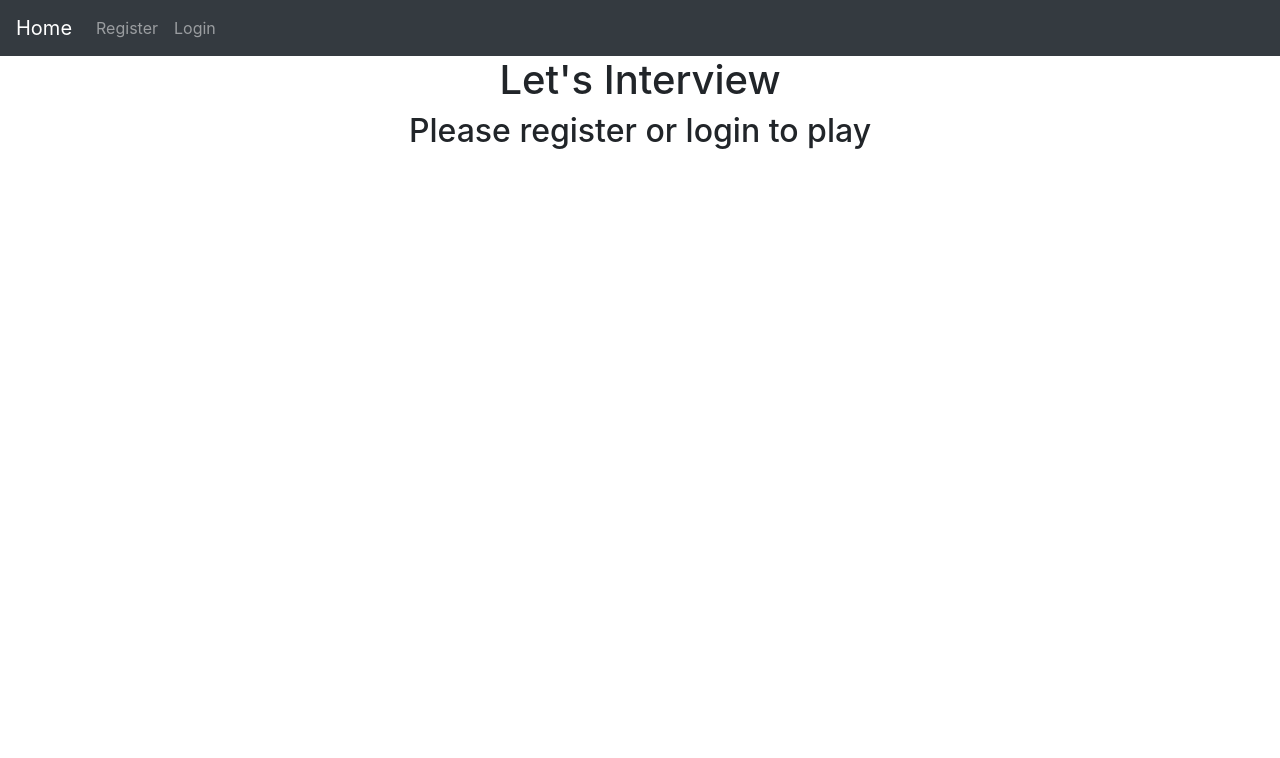
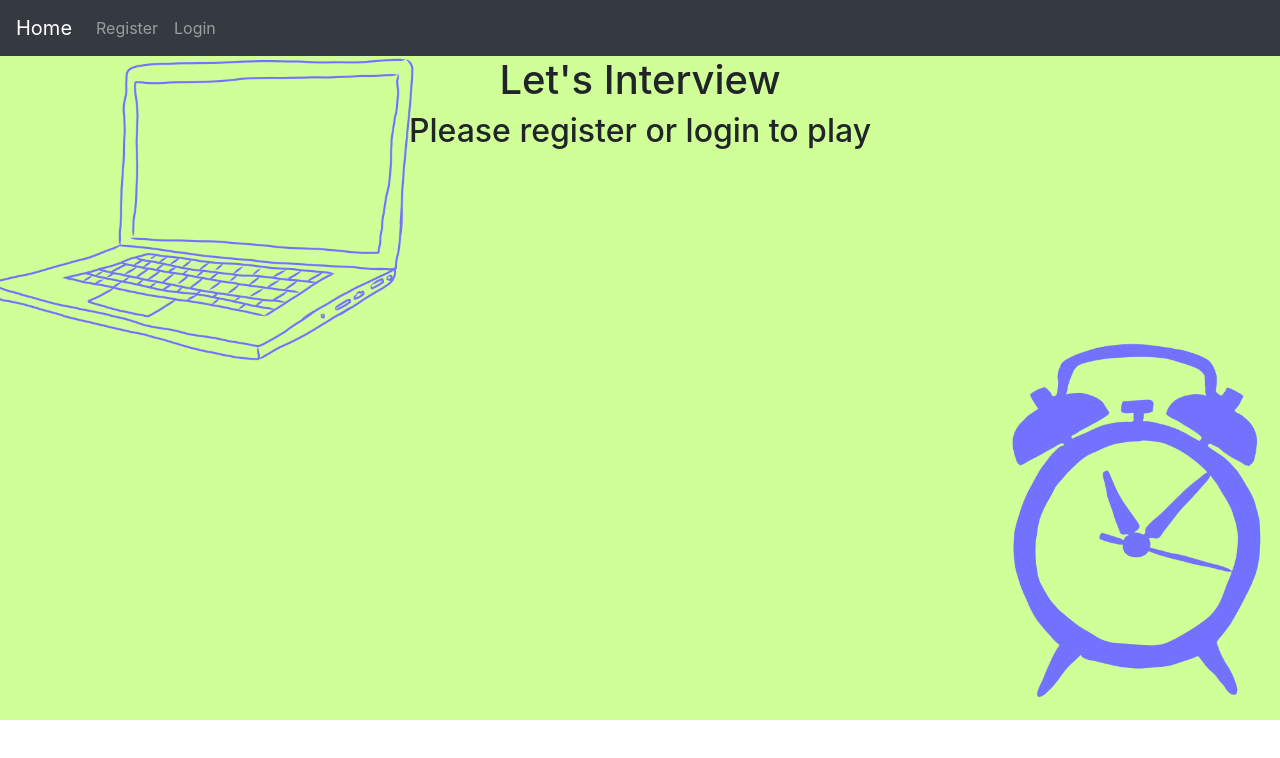
Before and after one commit to astara303/sei-project-4, a React (Create React App) app in the folder frontend/: page / in a window 1280 px wide. Shown: the top 758 px of the page. Built offline with nearby package versions, Linux system fonts and the light colour scheme.

Commit message:
homepage background

```diff
--- a/frontend/src/App.scss
+++ b/frontend/src/App.scss
@@ -2,6 +2,9 @@
 // resources: https://scotch.io/starters/react/adding-sass-to-create-react-app-applications, https://create-react-app.dev/docs/adding-bootstrap/#using-a-custom-theme
 
 body {
+  background-image: url('./assets/homepage2-01.png');
+  background-size: cover;
+  background-repeat: no-repeat;
   margin: 0;
   font-family: -apple-system, BlinkMacSystemFont, 'Segoe UI', 'Roboto', 'Oxygen',
     'Ubuntu', 'Cantarell', 'Fira Sans', 'Droid Sans', 'Helvetica Neue',
```
Also changed, not shown: frontend/src/assets/homepage-01.png (added), frontend/src/assets/homepage2-01.png (added).
